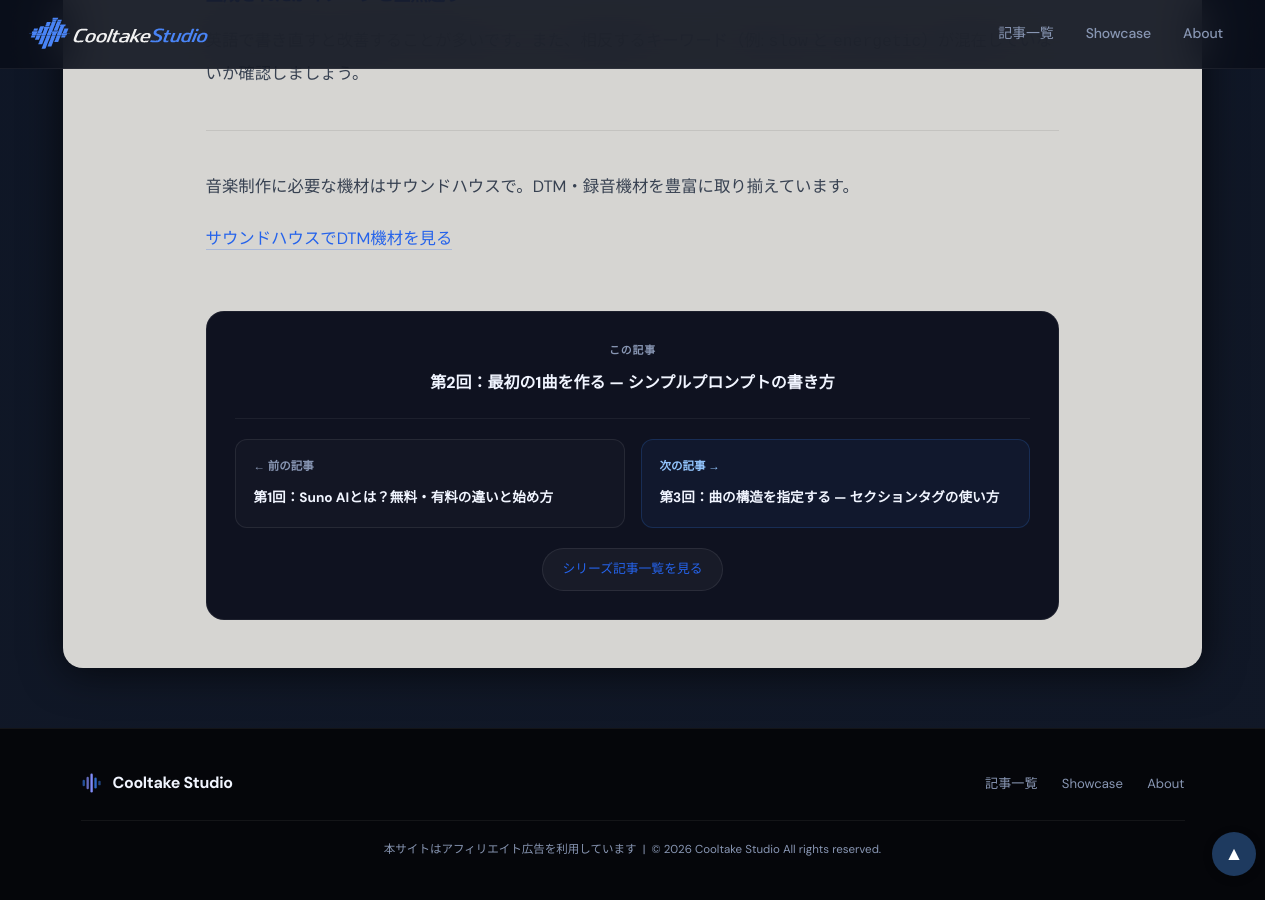
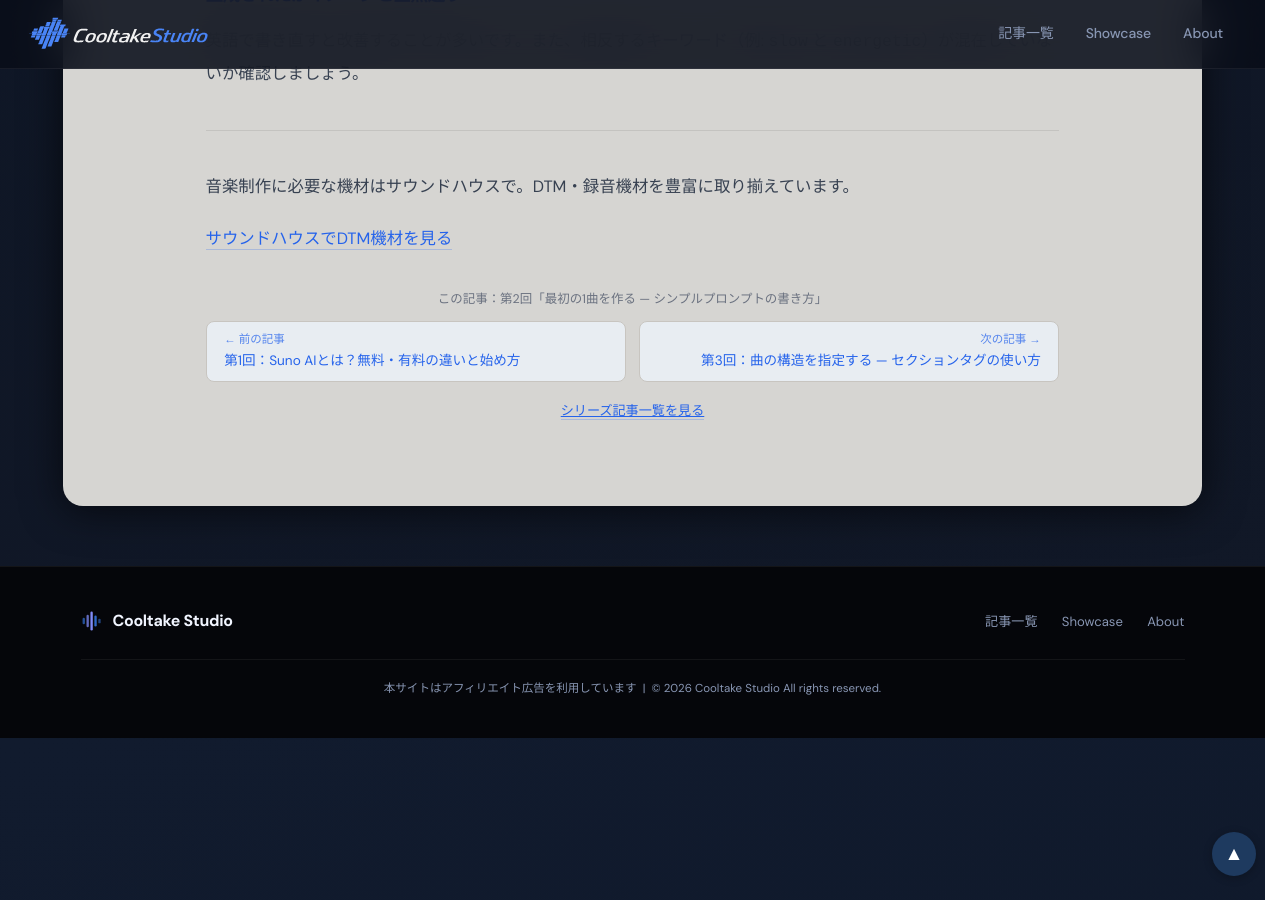
Before and after one commit to cooltake/cooltake-staging, a Jekyll site: the page built from _posts/2026-06-22-suno-guide-02.md, in a window 1280 px wide and 900 px high, scrolled down 3996 px. Built offline with Jekyll 4.4.1, drawn with Linux system fonts in a browser that asks for light colours; some web fonts are replaced; some of the changed lines change nothing that is shown.

Commit message:
style: Sunoガイド前後ナビを日本音楽史シリーズと同系統の配色に統一

```diff
--- a/_posts/2026-06-22-suno-guide-02.md
+++ b/_posts/2026-06-22-suno-guide-02.md
@@ -148,22 +148,17 @@ hard rock, distorted electric guitar, heavy drums, aggressive and powerful
 <a href="https://h.accesstrade.net/sp/cc?rk=01001xqc00os63&url=https%3A%2F%2Fwww.soundhouse.co.jp%2Fsearch%2Findex%2F%3Fcategory%3D%26search_all%3DDTM" rel="nofollow" referrerpolicy="no-referrer-when-downgrade">サウンドハウスでDTM機材を見る</a>
 </div>
 
-<div style="margin:56px 0 0;padding:28px;background:#0f1220;border:1px solid rgba(255,255,255,0.06);border-radius:18px;">
-  <div style="text-align:center;padding-bottom:20px;margin-bottom:20px;border-bottom:1px solid rgba(255,255,255,0.06);">
-    <span style="display:block;font-size:.68rem;font-weight:700;letter-spacing:.08em;text-transform:uppercase;color:#8896b3;margin-bottom:6px;">この記事</span>
-    <span style="display:block;font-size:1rem;font-weight:800;color:#f1f5ff;">第2回：最初の1曲を作る — シンプルプロンプトの書き方</span>
-  </div>
-  <div style="display:grid;grid-template-columns:1fr 1fr;gap:16px;">
-    <a href="/production/suno-guide-01/" style="display:block;padding:16px 18px;border-radius:12px;border:1px solid rgba(255,255,255,0.08);background:rgba(255,255,255,0.02);text-decoration:none;">
-      <span style="display:block;font-size:.72rem;font-weight:700;color:#8896b3;margin-bottom:6px;">&#8592; 前の記事</span>
-      <span style="display:block;font-size:.85rem;color:#f1f5ff;font-weight:600;">第1回：Suno AIとは？無料・有料の違いと始め方</span>
+<div style="margin:2rem 0;">
+  <p style="text-align:center;font-size:.78rem;color:#6b7280;margin-bottom:.6rem;">この記事：第2回「最初の1曲を作る — シンプルプロンプトの書き方」</p>
+  <div style="display:flex;flex-wrap:wrap;gap:.8rem;">
+    <a href="/production/suno-guide-01/" style="flex:1;min-width:200px;display:block;padding:.6rem 1.1rem;background:#e8edf2;border:1px solid #c8c5c0;border-radius:8px;color:#1e3a5f;text-decoration:none;font-size:.85rem;line-height:1.5;">
+      <span style="display:block;font-size:.72rem;opacity:.75;margin-bottom:2px;">← 前の記事</span>
+      <span>第1回：Suno AIとは？無料・有料の違いと始め方</span>
     </a>
-    <a href="/production/suno-guide-03/" style="display:block;padding:16px 18px;border-radius:12px;border:1px solid rgba(59,130,246,.2);background:rgba(59,130,246,.06);text-decoration:none;">
-      <span style="display:block;font-size:.72rem;font-weight:700;color:#93c5fd;margin-bottom:6px;">次の記事 &#8594;</span>
-      <span style="display:block;font-size:.85rem;color:#f1f5ff;font-weight:600;">第3回：曲の構造を指定する — セクションタグの使い方</span>
+    <a href="/production/suno-guide-03/" style="flex:1;min-width:200px;text-align:right;display:block;padding:.6rem 1.1rem;background:#e8edf2;border:1px solid #c8c5c0;border-radius:8px;color:#1e3a5f;text-decoration:none;font-size:.85rem;line-height:1.5;">
+      <span style="display:block;font-size:.72rem;opacity:.75;margin-bottom:2px;">次の記事 →</span>
+      <span>第3回：曲の構造を指定する — セクションタグの使い方</span>
     </a>
   </div>
-  <div style="text-align:center;margin-top:20px;">
-    <a href="/series-list.html?series=suno-guide" style="display:inline-block;padding:.5rem 1.2rem;background:rgba(255,255,255,0.04);border:1px solid rgba(255,255,255,0.08);border-radius:9999px;color:#8896b3;text-decoration:none;font-size:.8rem;">シリーズ記事一覧を見る</a>
-  </div>
+  <p style="text-align:center;margin-top:.8rem;"><a href="/series-list.html?series=suno-guide" style="color:#1e3a5f;font-size:.82rem;text-decoration:underline;">シリーズ記事一覧を見る</a></p>
 </div>
```
